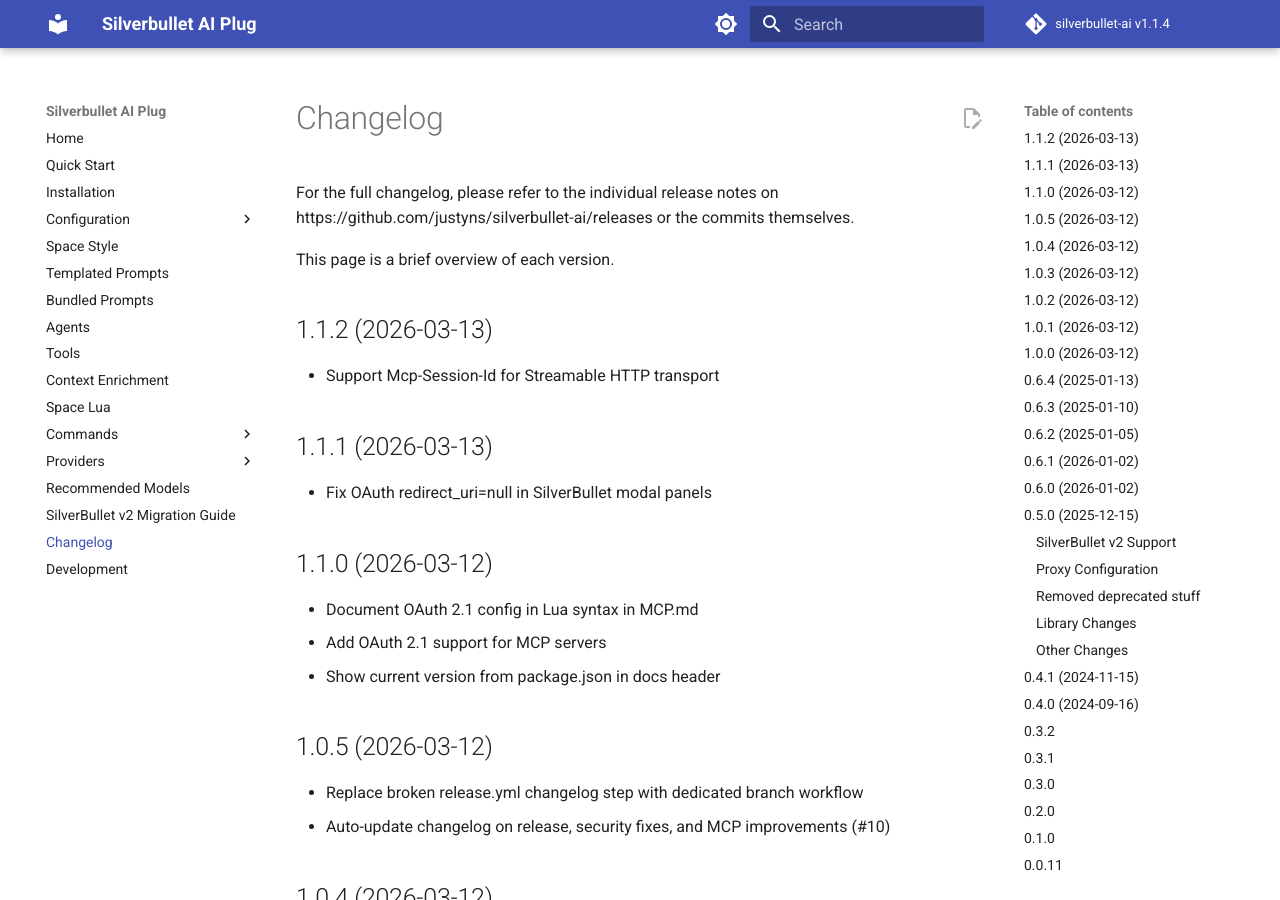
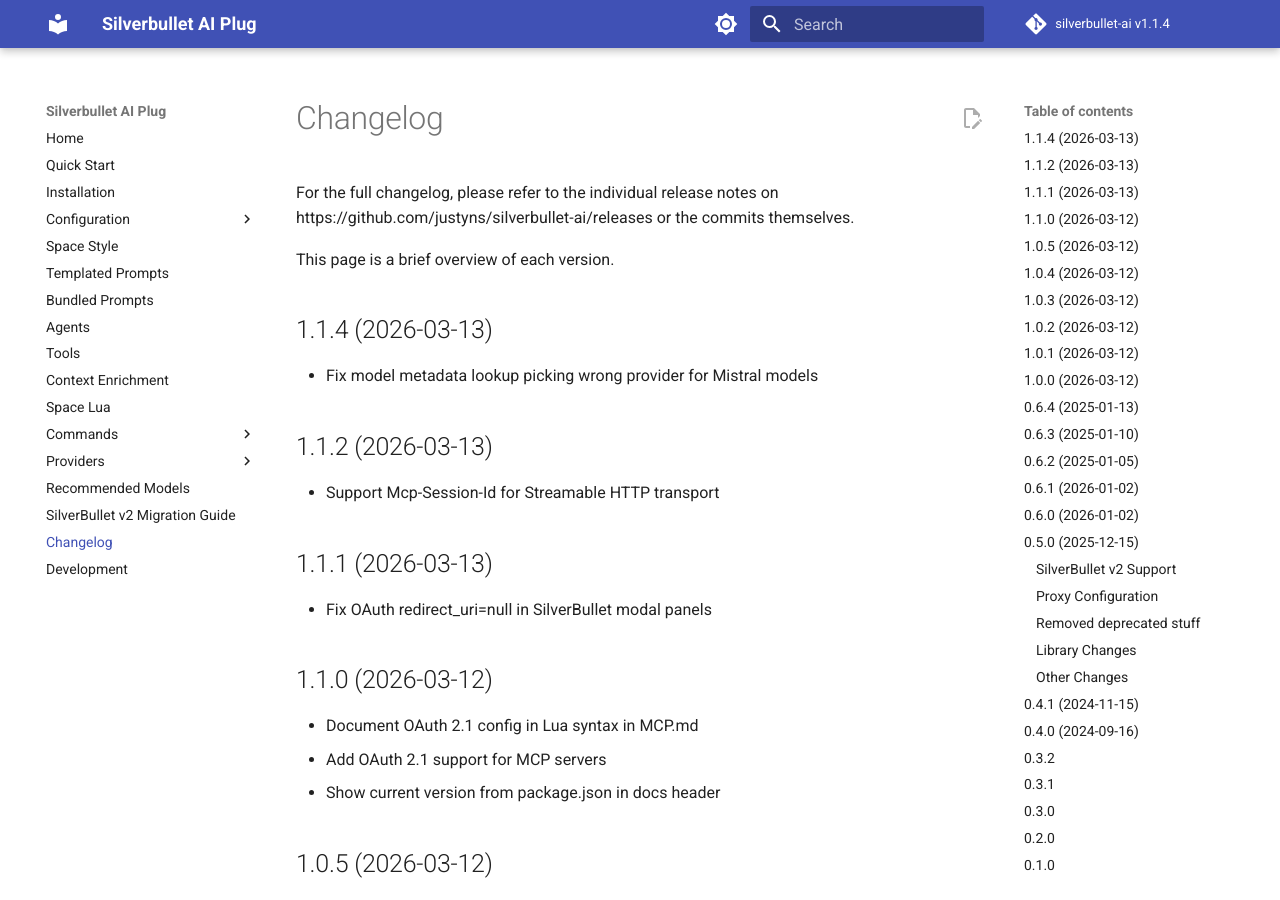
Before and after one commit to justyns/silverbullet-ai, an MkDocs documentation site: the page built from docs/Changelog.md, in a window 1280 px wide and 900 px high. Built offline with MkDocs 1.6.1 and Material for MkDocs 9.7.7, drawn with Linux system fonts in a browser that asks for light colours; comment, search, counter and statistics services are not loaded.

Commit message:
Update changelog for v1.1.4

```diff
--- a/docs/Changelog.md
+++ b/docs/Changelog.md
@@ -1,6 +1,10 @@
 For the full changelog, please refer to the individual release notes on https://github.com/justyns/silverbullet-ai/releases or the commits themselves.
 
 This page is a brief overview of each version.
+
+## 1.1.4 (2026-03-13)
+
+- Fix model metadata lookup picking wrong provider for Mistral models
 
 ## 1.1.2 (2026-03-13)
 
```
